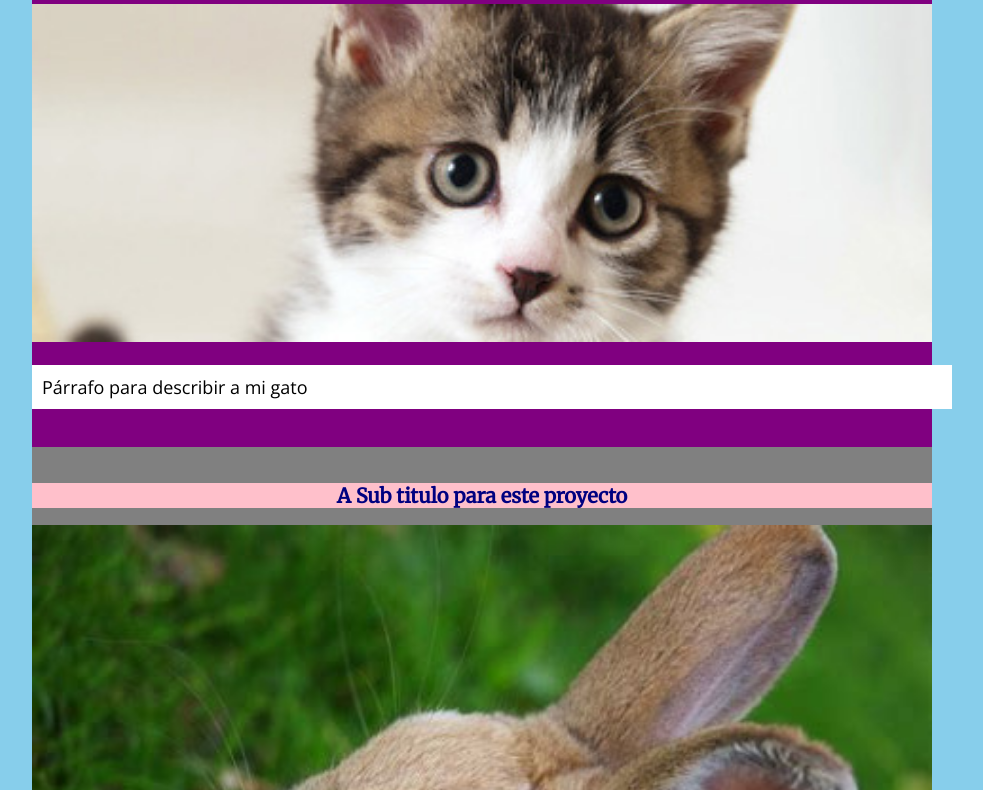
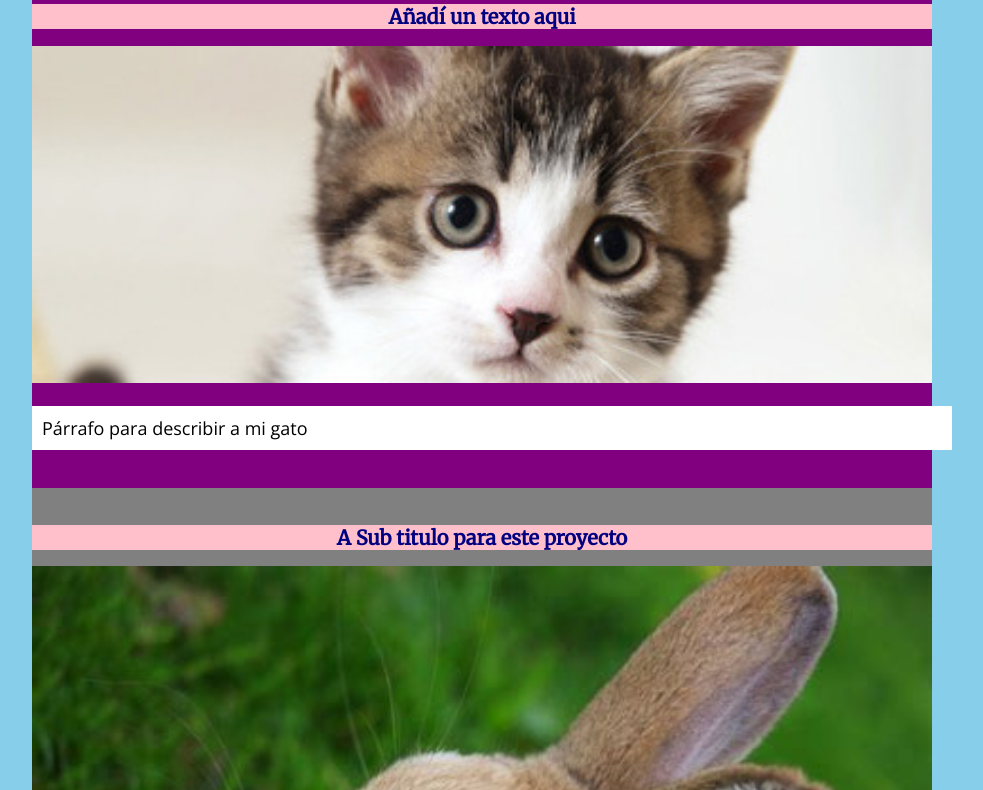
Before and after one commit to EstefiChauG/m02-g05, a plain HTML site: page index.html in a window 1280 px wide. Shown: the part 100-890 px from the top of the page, without its empty margins (158-1141 px from the left). Drawn offline with nearby package versions, Linux system fonts and the light colour scheme.

Commit message:
agregue un h2 bajo el titulo en el index

```diff
--- a/index.html
+++ b/index.html
@@ -18,6 +18,7 @@
 
 	<div id="introduccion">
 		<h1>Tarea 06</h1>
+		<h2>Añadí un texto aqui</h2>
 		<img src="img/imagen01.jpg">
 		<p>Párrafo para describir a mi gato</p>
 	</div>
```
